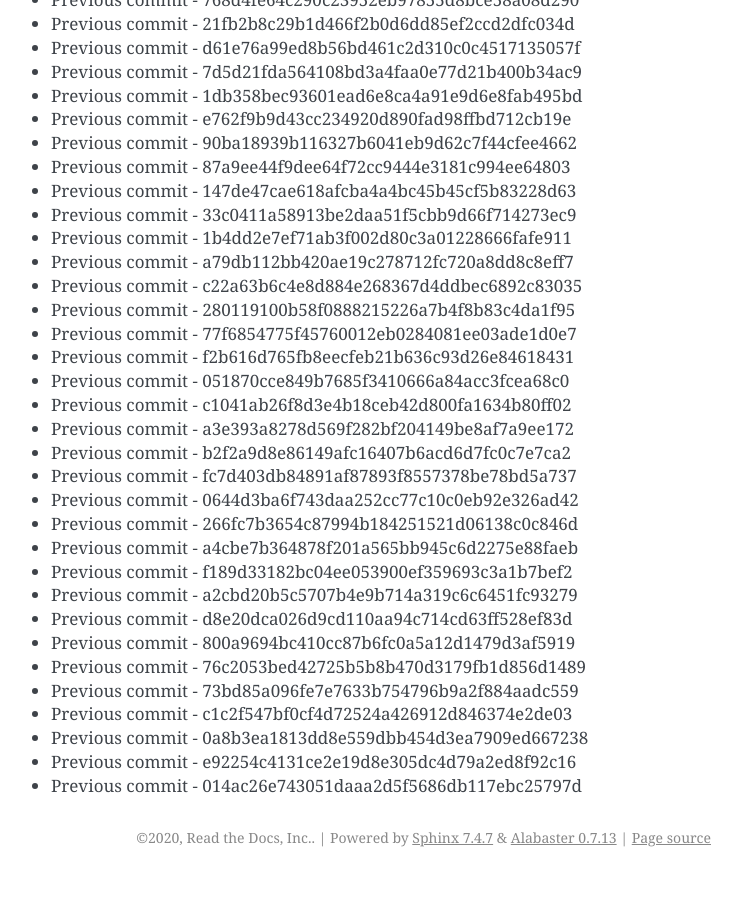
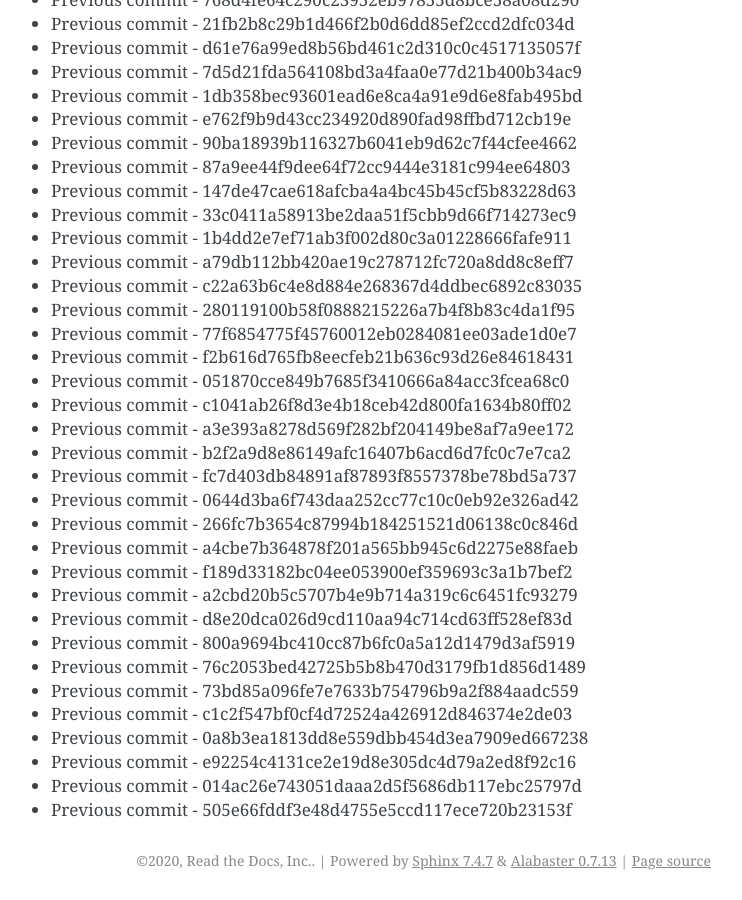
Before and after one commit to readthedocs/rtd-git-stresstest, a Sphinx documentation site: the page built from docs/updates.rst, in a window 1280 px wide and 900 px high, scrolled down 66620 px. Shown: the whole window, without its empty margins (399-1141 px from the left). Built offline with Sphinx 7.4.7, drawn with Linux system fonts in a browser that asks for light colours; before the commit the page ends 67497 px from its top, so only the background shows below that.

Commit message:
Generating commit from previous: 505e66fddf3e48d4755e5ccd117ece720b23153f

```diff
--- a/docs/updates.rst
+++ b/docs/updates.rst
@@ -2831,3 +2831,4 @@ It can be tested for any performance characteristics.
 * Previous commit - 0a8b3ea1813dd8e559dbb454d3ea7909ed667238
 * Previous commit - e92254c4131ce2e19d8e305dc4d79a2ed8f92c16
 * Previous commit - 014ac26e743051daaa2d5f5686db117ebc25797d
+* Previous commit - 505e66fddf3e48d4755e5ccd117ece720b23153f
```
